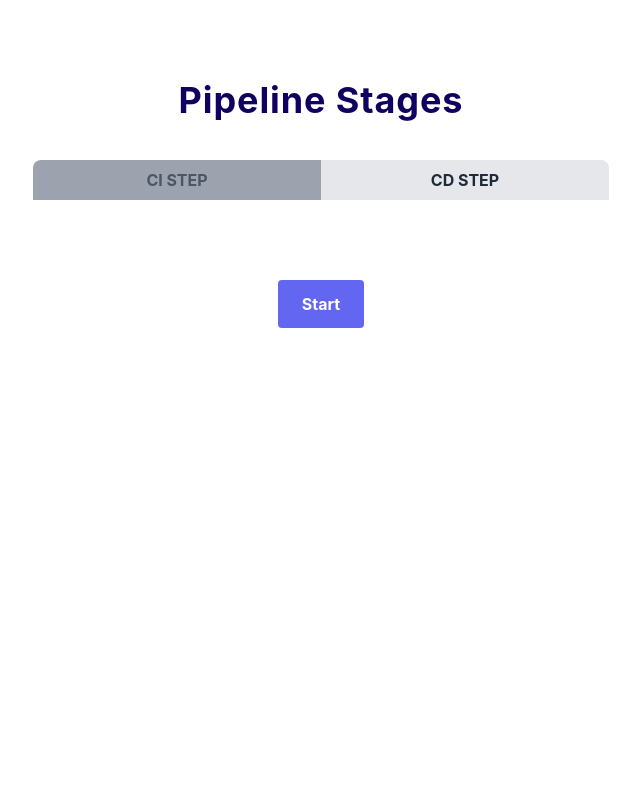
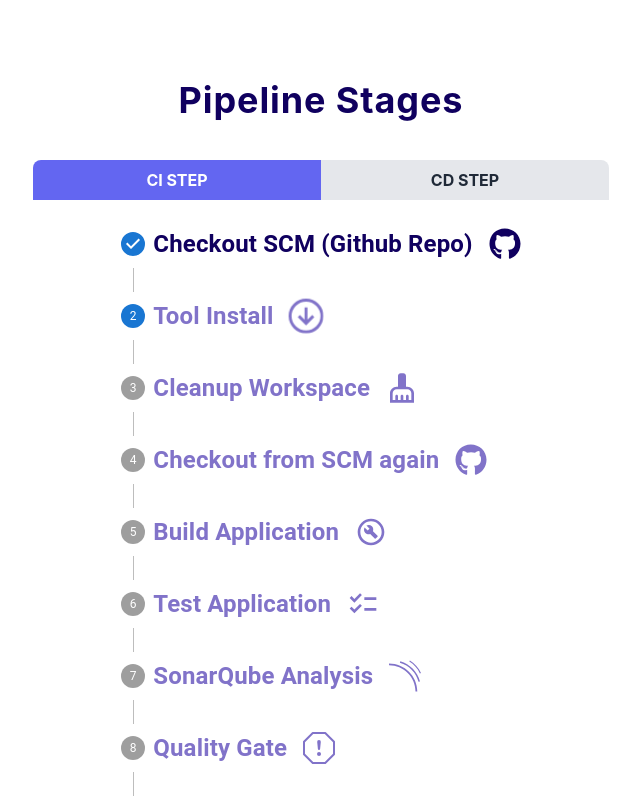
Before and after one commit to uzairabid1/devops-pipeline, a React (Create React App) app in the folder frontend/: page / in a window 1280 px wide. Shown: the top 800 px of the page, without its empty margins (319-959 px from the left). Built offline with nearby package versions, Linux system fonts and the light colour scheme.

Commit message:
frontend changes

```diff
--- a/frontend/src/App.js
+++ b/frontend/src/App.js
@@ -1,33 +1,23 @@
+// App.js
 import React, { useState } from "react";
 import VerticalStepper from "./components/VerticalStepper";
 import CistepsData from "./components/CIStepper";
 import CdstepsData from "./components/CdStepper";
 
 const App = () => {
-  const [ciStarted, setCIStarted] = useState(false);
-  const [cdStarted, setCDStarted] = useState(false);
-  const [activeTab, setActiveTab] = useState(0);
+  const [ciCompletedSteps, setCICompletedSteps] = useState([]);
+  const [cdCompletedSteps, setCDCompletedSteps] = useState([]);
+  const [ciVisible, setCiVisible] = useState(true); // State to track CI stepper visibility
+  const [cdVisible, setCdVisible] = useState(false); // State to track CD stepper visibility
 
-  const handleTabChange = (tabIndex) => {
-    setActiveTab(tabIndex);
+  const handleToggleCI = () => {
+    setCiVisible(true);
+    setCdVisible(false);
   };
 
-  const handleStartCI = () => {
-    setCIStarted(true);
-    setActiveTab(0); // Switch to CI tab when CI starts
-  };
-
-  const handleStartCD = () => {
-    setCDStarted(true);
-    setActiveTab(1); // Switch to CD tab when CD starts
-  };
-
-  const handleCIComplete = () => {
-    setCIStarted(false); // Reset CI status when completed
-  };
-
-  const handleCDComplete = () => {
-    setCDStarted(false); // Reset CD status when completed
+  const handleToggleCD = () => {
+    setCiVisible(false);
+    setCdVisible(true);
   };
 
   return (
@@ -39,59 +29,46 @@ const App = () => {
         <div className="flex">
           <button
             className={`w-1/2 px-1 py-2 transition duration-300 ease-in-out uppercase font-bold ${
-              activeTab === 0 && !cdStarted // Disable CI tab if CD has started
-                ? "bg-gray-400 text-gray-600 cursor-not-allowed" // Disable style
-                : activeTab === 0
-                ? "bg-indigo-500 text-white" // Active CI tab style
-                : "bg-gray-200 text-gray-800 hover:bg-indigo-200" // Default CI tab style
+              ciVisible
+                ? "bg-indigo-500 text-white"
+                : "bg-gray-200 text-gray-800 hover:bg-indigo-200"
             } rounded-tl-lg`}
-            onClick={() => handleTabChange(0)}
-            disabled={!ciStarted && cdStarted} // Disable CI tab when CD has started
+            onClick={handleToggleCI}
           >
             CI Step
           </button>
           <button
             className={`w-1/2 px-4 py-2 transition duration-300 ease-in-out uppercase font-bold ${
-              activeTab === 1 && !ciStarted // Disable CD tab if CI has started
-                ? "bg-gray-400 text-gray-600 cursor-not-allowed" // Disable style
-                : activeTab === 1
-                ? "bg-indigo-500 text-white" // Active CD tab style
-                : "bg-gray-200 text-gray-800 hover:bg-indigo-200" // Default CD tab style
+              cdVisible
+                ? "bg-indigo-500 text-white"
+                : "bg-gray-200 text-gray-800 hover:bg-indigo-200"
             } rounded-tr-lg`}
-            onClick={() => handleTabChange(1)}
-            disabled={!cdStarted && ciStarted} // Disable CD tab when CI has started
+            onClick={handleToggleCD}
           >
             CD Step
           </button>
         </div>
-        {activeTab === 0 && !ciStarted && (
-          <StartButton onClick={handleStartCI} />
+        {ciVisible && (
+          <VerticalStepper
+            stepsData={CistepsData}
+            onComplete={(completedStep) => {
+              setCICompletedSteps((prevCompletedSteps) => [...prevCompletedSteps, completedStep]);
+            }}
+            completedSteps={ciCompletedSteps}
+          />
         )}
-        {activeTab === 1 && !cdStarted && (
-          <StartButton onClick={handleStartCD} />
-        )}
-        {activeTab === 0 && ciStarted && (
-          <VerticalStepper stepsData={CistepsData} onComplete={handleCIComplete} />
-        )}
-        {activeTab === 1 && cdStarted && (
-          <VerticalStepper stepsData={CdstepsData} onComplete={handleCDComplete} />
+        {cdVisible && (
+          <VerticalStepper
+            stepsData={CdstepsData}
+            onComplete={(completedStep) => {
+              setCDCompletedSteps((prevCompletedSteps) => [...prevCompletedSteps, completedStep]);
+            }}
+            completedSteps={cdCompletedSteps}
+          />
         )}
       </div>
     </div>
   );
 };
 
-const StartButton = ({ onClick }) => {
-  return (
-    <div className="flex justify-center items-center text-center">
-      <button
-        className="mt-20 px-6 py-3 bg-indigo-500 text-white font-bold rounded hover:bg-indigo-600 transition duration-300 ease-in-out"
-        onClick={onClick}
-      >
-        Start
-      </button>
-    </div>
-  );
-};
-
 export default App;
--- a/frontend/src/components/VerticalStepper.js
+++ b/frontend/src/components/VerticalStepper.js
@@ -11,8 +11,8 @@ const StyledStepper = styled(Stepper)({
   padding: "20px",
 });
 
-const VerticalStepper = ({ stepsData, onComplete, isEnabled }) => {
-  const [activeStep, setActiveStep] = useState(0);
+const VerticalStepper = ({ stepsData, onComplete, completedSteps }) => {
+  const [activeStep, setActiveStep] = useState(completedSteps.length);
   const [openSnackbar, setOpenSnackbar] = useState(false);
 
   useEffect(() => {
@@ -23,7 +23,7 @@ const VerticalStepper = ({ stepsData, onComplete, isEnabled }) => {
         const nextStep = prevActiveStep + 1;
         if (nextStep === stepsData.length) {
           setOpenSnackbar(true);
-          onComplete();
+          onComplete((prevCompletedSteps) => [...prevCompletedSteps, prevCompletedSteps.length]);
         }
         return nextStep;
       });
@@ -33,21 +33,18 @@ const VerticalStepper = ({ stepsData, onComplete, isEnabled }) => {
       clearTimeout(timer);
       clearTimeout(completionTimeout);
     };
-  }, [activeStep, stepsData, onComplete]);
+  }, [activeStep, stepsData, onComplete, completedSteps]);
 
   const handleCloseSnackbar = () => {
     setOpenSnackbar(false);
   };
-
 
   return (
     <Box className="flex justify-center items-center flex-col">
       <StyledStepper activeStep={activeStep} orientation="vertical">
         {stepsData.map((step, index) => {
           const isActive = index === activeStep;
-          const randomAnimationIndex = isActive
-            ? Math.floor(Math.random() * 3)
-            : -1;
+          const randomAnimationIndex = isActive ? Math.floor(Math.random() * 3) : -1;
           let animationClass = "";
           if (isActive) {
             switch (randomAnimationIndex) {
@@ -70,17 +67,13 @@ const VerticalStepper = ({ stepsData, onComplete, isEnabled }) => {
               <StepLabel>
                 <div
                   className={`text-2xl font-bold flex items-center ${
-                    index < activeStep
-                      ? "text-secondary-200"
-                      : "text-secondary-100"
+                    index < activeStep ? "text-secondary-200" : "text-secondary-100"
                   }`}
                 >
                   <span>{step.label}</span>
                   <span
                     className={`ml-4 ${
-                      index < activeStep
-                        ? "text-secondary-200"
-                        : "text-secondary-100"
+                      index < activeStep ? "text-secondary-200" : "text-secondary-100"
                     } ${isActive ? animationClass : ""}`}
                   >
                     {React.cloneElement(step.logo, { size: 32 })}
```
